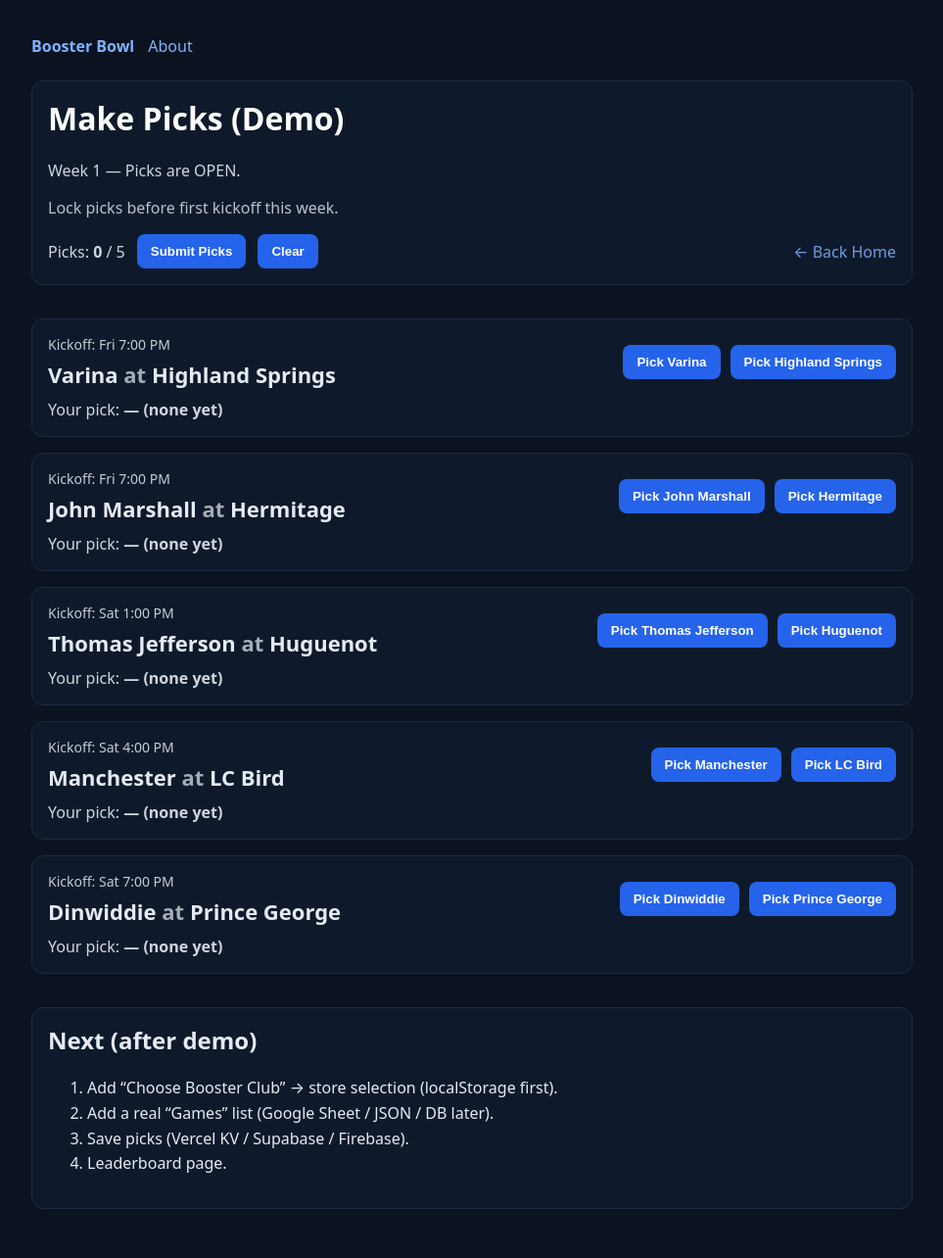
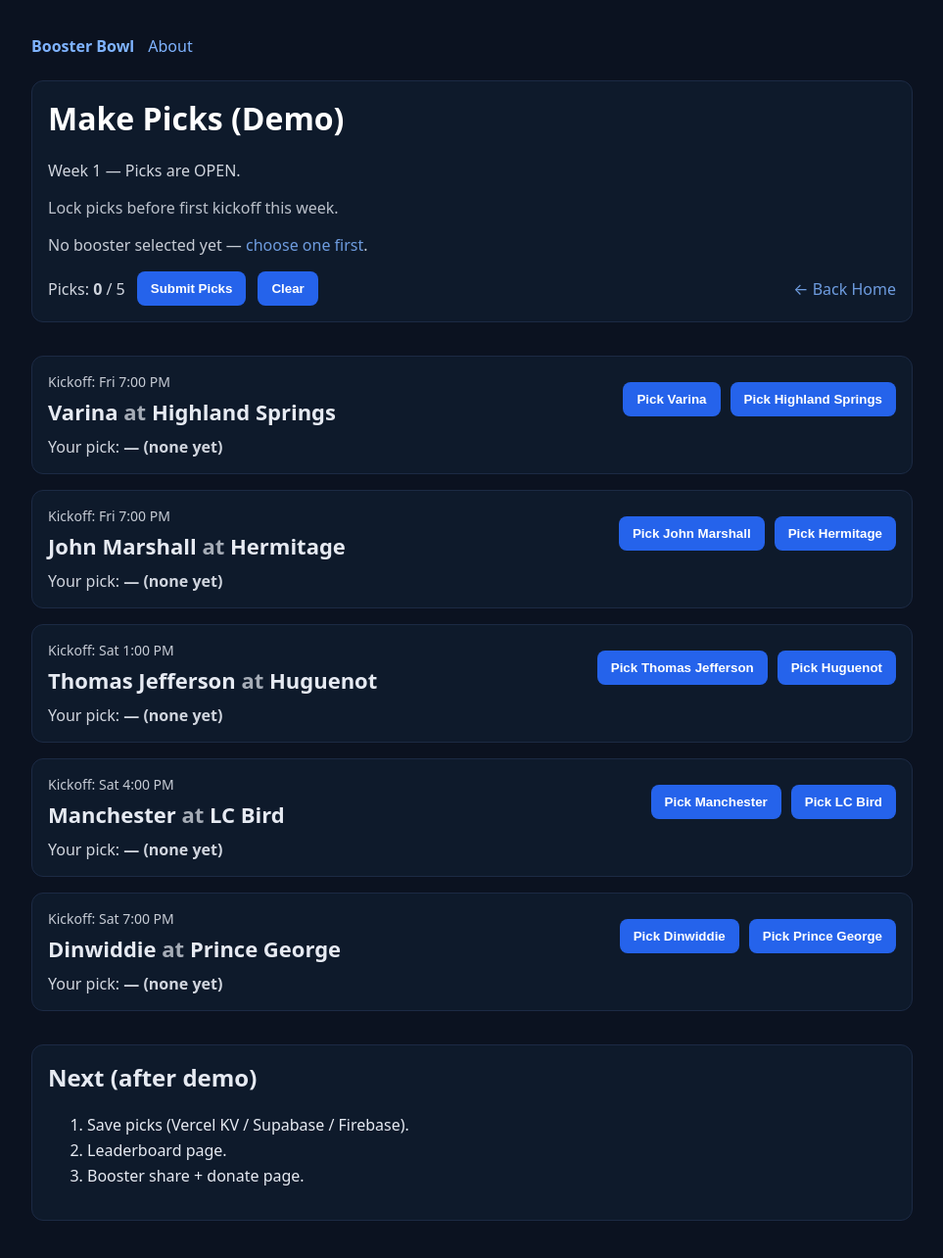
Before and after one commit to Rloney86/booster-bowl, a Next.js app: page /picks in a window 1280 px wide. Shown: the top 1284 px of the page at 98% size, without its empty margins (158-1121 px from the left). Built offline with nearby package versions, Linux system fonts and the light colour scheme.

Commit message:
Implement local storage for selected booster
Added local storage functionality for selected booster.

```diff
--- a/pages/picks.js
+++ b/pages/picks.js
@@ -1,6 +1,7 @@
-import { useMemo, useState } from "react";
-import Link from "next/link";
 import { PICKS_OPEN, CURRENT_WEEK, PICKS_DEADLINE_TEXT } from "../lib/config";
+import { useEffect, useMemo, useState } from "react";
+
+const STORAGE_KEY = "bb_selected_booster";
 
 export default function Picks() {
   const games = useMemo(
@@ -13,6 +14,15 @@ export default function Picks() {
     ],
     []
   );
+
+  const [selectedBooster, setSelectedBooster] = useState(null);
+
+  useEffect(() => {
+    try {
+      const raw = localStorage.getItem(STORAGE_KEY);
+      if (raw) setSelectedBooster(JSON.parse(raw));
+    } catch {}
+  }, []);
 
   // picks[gameId] = "home" | "away"
   const [picks, setPicks] = useState({});
@@ -27,20 +37,19 @@ export default function Picks() {
   }
 
   function clearAll() {
-    if (!PICKS_OPEN || submitted) return;
+    if (submitted) return;
     setPicks({});
     setToast("");
   }
 
   function submit() {
-    if (!PICKS_OPEN || submitted) return;
+    if (submitted) return;
 
     if (pickedCount !== games.length) {
       setToast(`Pick ${games.length - pickedCount} more game(s) to submit.`);
       return;
     }
 
-    // Demo: no backend yet — just show "submitted" state
     setSubmitted(true);
     setToast("✅ Picks submitted (demo). Backend saving comes next.");
   }
@@ -54,6 +63,23 @@ export default function Picks() {
           Week {CURRENT_WEEK} — {PICKS_OPEN ? "Picks are OPEN" : "Picks are LOCKED"}.
         </p>
         <p style={{ marginTop: 6, opacity: 0.8 }}>{PICKS_DEADLINE_TEXT}</p>
+
+        {selectedBooster ? (
+          <p style={{ marginTop: 10, opacity: 0.9 }}>
+            Supporting: <b>{selectedBooster.name}</b> ({selectedBooster.school}) —{" "}
+            <a href="/boosters" style={{ textDecoration: "none" }}>
+              change
+            </a>
+          </p>
+        ) : (
+          <p style={{ marginTop: 10, opacity: 0.85 }}>
+            No booster selected yet —{" "}
+            <a href="/boosters" style={{ textDecoration: "none" }}>
+              choose one first
+            </a>
+            .
+          </p>
+        )}
 
         <div
           style={{
@@ -75,13 +101,13 @@ export default function Picks() {
           <button
             className="button"
             onClick={clearAll}
-            disabled={!PICKS_OPEN || submitted}
-            style={{ opacity: !PICKS_OPEN || submitted ? 0.6 : 1 }}
+            disabled={submitted}
+            style={{ opacity: submitted ? 0.6 : 1 }}
           >
             Clear
           </button>
 
-          <Link
+          <a
             href="/"
             style={{
               marginLeft: "auto",
@@ -90,7 +116,7 @@ export default function Picks() {
             }}
           >
             ← Back Home
-          </Link>
+          </a>
         </div>
 
         {toast ? (
@@ -136,22 +162,20 @@ export default function Picks() {
                   label={`Pick ${g.away}`}
                   active={picked === "away"}
                   onClick={() => choose(g.id, "away")}
-                  disabled={!PICKS_OPEN || submitted}
+                  disabled={submitted}
                 />
                 <PickButton
                   label={`Pick ${g.home}`}
                   active={picked === "home"}
                   onClick={() => choose(g.id, "home")}
-                  disabled={!PICKS_OPEN || submitted}
+                  disabled={submitted}
                 />
               </div>
             </div>
 
             <div style={{ marginTop: 10, opacity: 0.9 }}>
               Your pick:{" "}
-              <b>
-                {picked ? (picked === "home" ? g.home : g.away) : "— (none yet)"}
-              </b>
+              <b>{picked ? (picked === "home" ? g.home : g.away) : "— (none yet)"}</b>
             </div>
           </div>
         );
@@ -162,10 +186,9 @@ export default function Picks() {
       <div className="card">
         <h2 style={{ marginTop: 0 }}>Next (after demo)</h2>
         <ol style={{ marginTop: 8, lineHeight: 1.6 }}>
-          <li>Add “Choose Booster Club” → store selection (localStorage first).</li>
-          <li>Add a real “Games” list (Google Sheet / JSON / DB later).</li>
           <li>Save picks (Vercel KV / Supabase / Firebase).</li>
           <li>Leaderboard page.</li>
+          <li>Booster share + donate page.</li>
         </ol>
       </div>
     </div>
```
